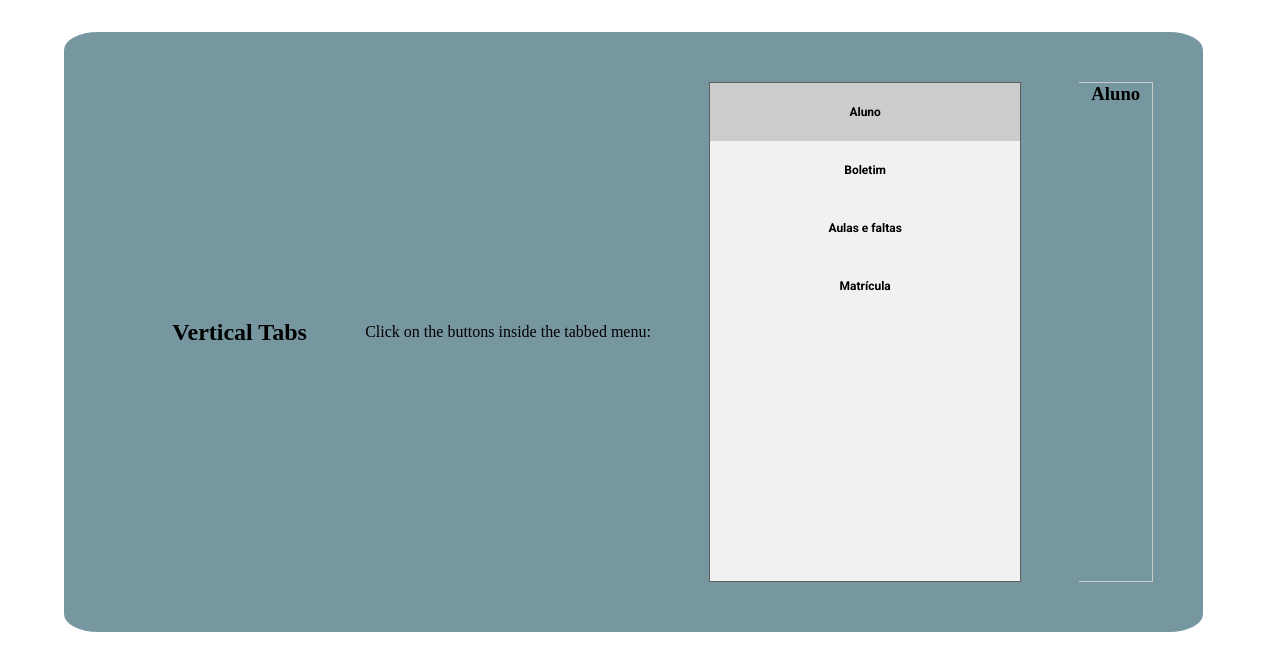
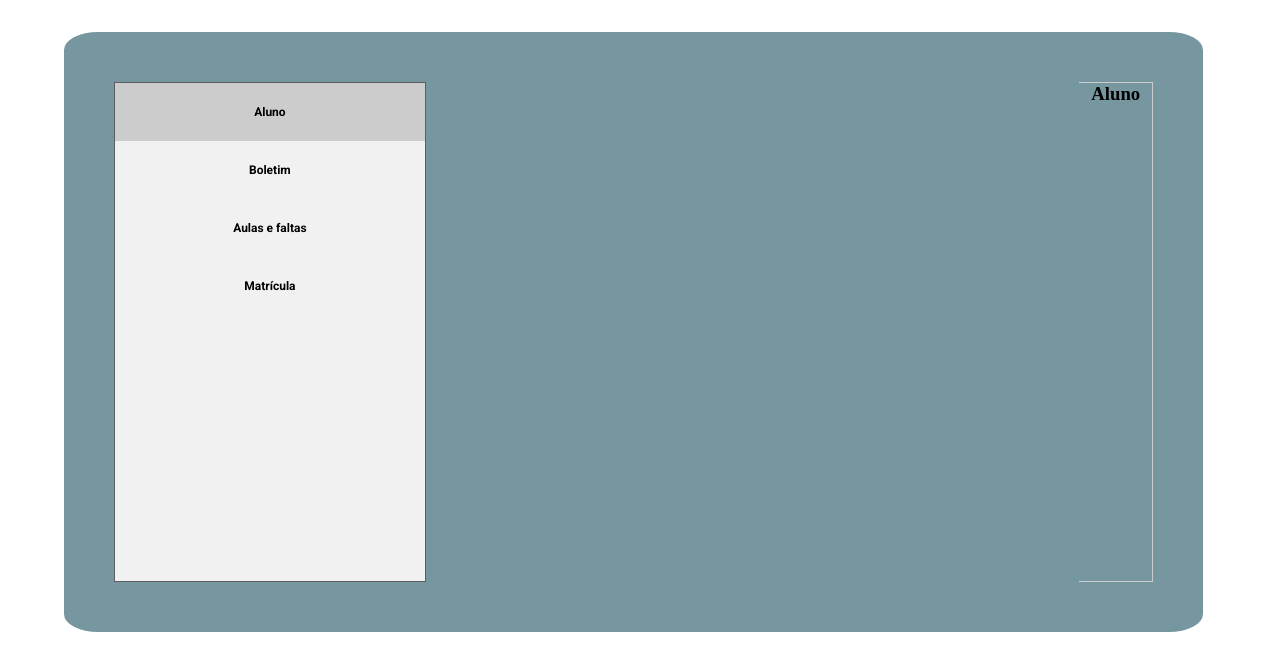
Before and after one commit to Samuelvmt/tccEtecia, a PHP site: page /aluno.php in a window 1280 px wide. Shown: the top 671 px of the page. Run offline with PHP 8.4, Linux system fonts and the light colour scheme; data comes from the database, SQL or seed files in the repository.

Commit message:
melhorando página de aluno

```diff
--- a/etecia/aluno.php
+++ b/etecia/aluno.php
@@ -11,6 +11,14 @@
 </head>
 <body>
 <main class="mAluno">
+
+    <div class="tab">
+        <button class="tablinks" onclick="openCity(event, 'Aluno')" id="defaultOpen">Aluno</button>
+        <button class="tablinks" onclick="openCity(event, 'Boletim')">Boletim</button>
+        <button class="tablinks" onclick="openCity(event, 'AulaseFaltas')">Aulas e faltas</button>
+        <button class="tablinks" onclick="openCity(event, 'Matricula')">Matrícula</button>
+    </div>
+
     <div class="conexaoAluno">
         <?php
         // Configuração da conexão ao banco de dados
@@ -29,16 +37,6 @@
         ?>
     </div>
 
-    <h2>Vertical Tabs</h2>
-    <p>Click on the buttons inside the tabbed menu:</p>
-
-    <div class="tab">
-        <button class="tablinks" onclick="openCity(event, 'Aluno')" id="defaultOpen">Aluno</button>
-        <button class="tablinks" onclick="openCity(event, 'Boletim')">Boletim</button>
-        <button class="tablinks" onclick="openCity(event, 'AulaseFaltas')">Aulas e faltas</button>
-        <button class="tablinks" onclick="openCity(event, 'Matricula')">Matrícula</button>
-    </div>
-
     <div id="Aluno" class="tabcontent">
         <h3>Aluno</h3>
         <!-- Espaço de Avisos -->
@@ -50,7 +48,7 @@
         <div class="dAluno">
             <?php
             // Defina o ID do usuário que você deseja buscar
-            $id_usuario_especifico = 'id'; // Altere este valor conforme necessário
+            $id_usuario_especifico = '1'; // Altere este valor conforme necessário
 
             // Query para selecionar os dados da tabela 'tbUsuario' e 'tbAluno'
             $stmt = $connect->prepare("SELECT u.id_aluno, a.nome AS aluno_nome, a.rg AS rg
```
